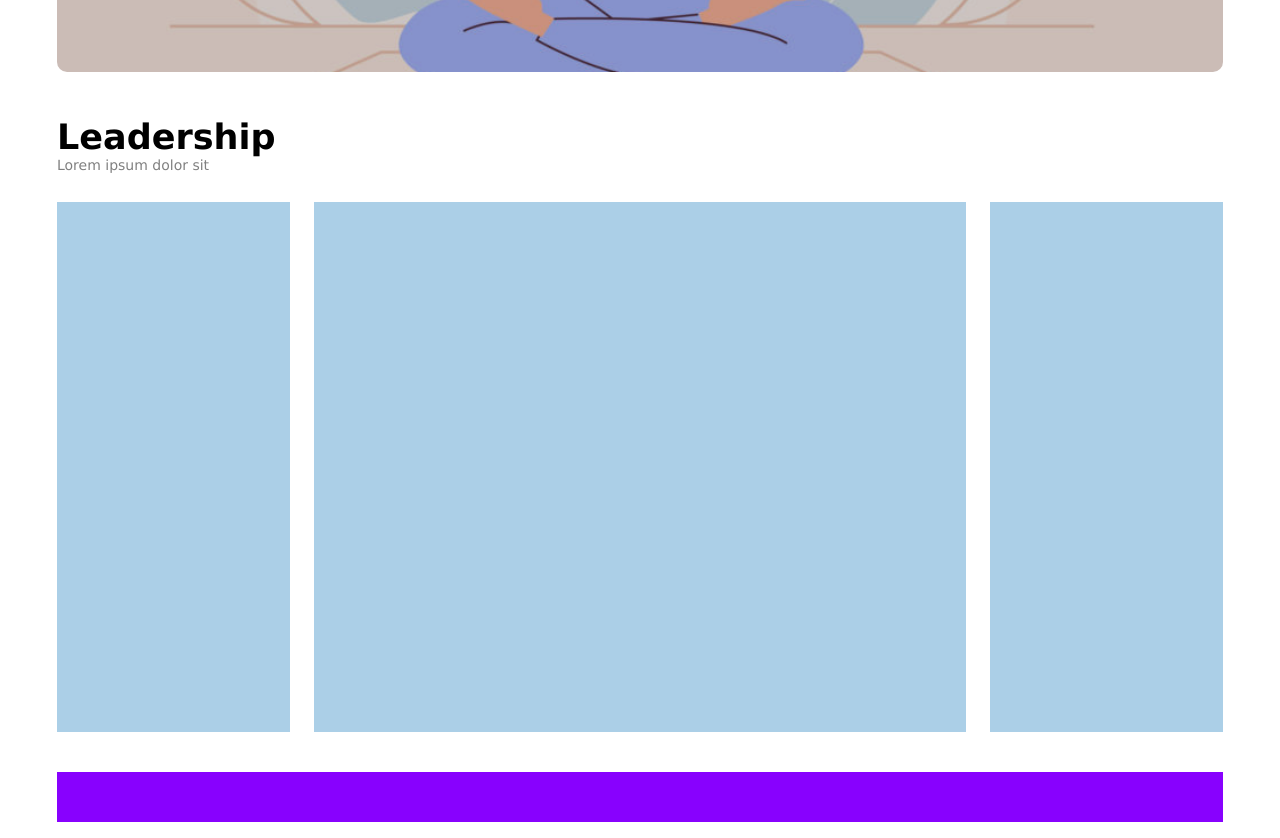
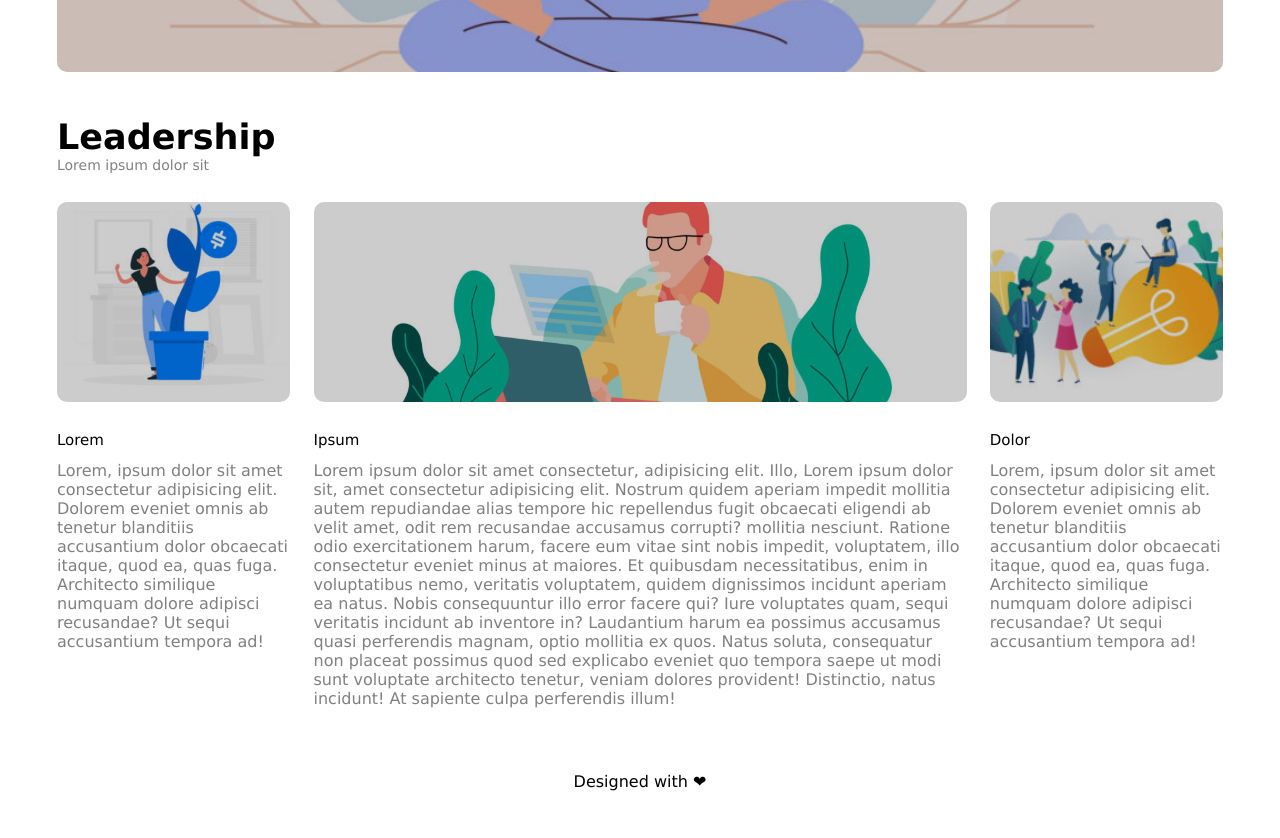
Before and after one commit to nehabht/htmlcss-wp, a plain HTML site: page index.html in a window 1280 px wide. Shown: the part 614-1452 px from the top of the page. Drawn offline with Linux system fonts and the light colour scheme.

Commit message:
commit main and footer

```diff
--- a/css/style.css
+++ b/css/style.css
@@ -3,14 +3,6 @@
     padding: 0;
     box-sizing: border-box;
 }
-
-/* palette
-blue: #0086FF;
-purple: #8801FE;
-lightblue: #ABCFE7;
-yellow: #E1D67A;
-pink: #E579E6;
- */
 
 
 /********** body  */
@@ -18,6 +10,7 @@ body{
     width: 1198px;
     margin: auto;
     padding: 16px;
+    color: grey ;
     font-family: Verdana, Geneva, Tahoma, sans-serif;
 }
 
@@ -113,29 +106,63 @@ body{
     width: 20%;
     height: 530px;
     float: left;
-    background-color: #ABCFE7;
+    /* background-color: #ABCFE7; */
     margin: 20px 0;
 
+}
+
+.sidebar > img{
+    filter: brightness(0.8);
+    width: 233px;
+    height: 200px;
+    object-fit: cover;
+    border-radius: 10px;
 }
 
 .content{
     width: 56%;
     height: 530px;
     float: left;
-    background-color: #ABCFE7;
+    /* background-color: #ABCFE7; */
     margin: 20px 2%;
 }
+
+.content > img{
+    filter: brightness(0.8);
+    width: 653px;
+    height: 200px;
+    object-fit: cover;
+    border-radius: 10px;
+
+}
+
+.colonne > .title {
+    width: 200px;
+    height: 55px;
+    float: left;
+    color: black;
+    font-size: 15px;
+    font-weight: inherit;
+    padding-top: 25px;
+}
+
+.content .title{
+    width: 606px;
+    height: 55px;
+    float: left;
+    color: black;
+    font-size: 15px;
+    font-weight: inherit;
+    padding-top: 25px;
+
+}
+
 
 /********* footer  */
 
 .site_footer{
     height: 50px;
-    background-color: #8801FE;
+    text-align: center;
+    color: black;
+
 }
-
-
-/* .clearfix::after{
-    content: "";
-    display: table;
-    clear:both;
-} */
--- a/index.html
+++ b/index.html
@@ -40,7 +40,7 @@
 
         </div>
 
-        <div class="bluebox clearfix">
+        <div class="bluebox">
             <div class="bluerow">
                 <span class="leadership">
                     Leadership
@@ -49,9 +49,39 @@
 
             </div>
             <div>
-                <aside class="sidebar"></aside>
-                <section class="content"></section>
-                <aside class="sidebar"></aside>
+                <aside class="sidebar">
+                    <img src="./img/img-1.jpg" alt="">
+                    <div class="colonne">
+                        <span class="title">
+                            Lorem
+                        </span>
+                        <span>Lorem, ipsum dolor sit amet consectetur adipisicing elit. Dolorem eveniet omnis ab tenetur blanditiis accusantium dolor obcaecati itaque, quod ea, quas fuga. Architecto similique numquam dolore adipisci recusandae? Ut sequi accusantium tempora ad! </span>
+
+                    </div>
+
+                </aside>
+                <section class="content">
+                    <img src="./img/banner-2.jpg" alt="">
+                    <div class="colonne">
+                        <span class="title">
+                            Ipsum
+                        </span>
+                        <span>Lorem ipsum dolor sit amet consectetur, adipisicing elit. Illo, Lorem ipsum dolor sit, amet consectetur adipisicing elit. Nostrum quidem aperiam impedit mollitia autem repudiandae alias tempore hic repellendus fugit obcaecati eligendi ab velit amet, odit rem recusandae accusamus corrupti? mollitia nesciunt. Ratione odio exercitationem harum, facere eum vitae sint nobis impedit, voluptatem, illo consectetur eveniet minus at maiores. Et quibusdam necessitatibus, enim in voluptatibus nemo, veritatis voluptatem, quidem dignissimos incidunt aperiam ea natus. Nobis consequuntur illo error facere qui? Iure voluptates quam, sequi veritatis incidunt ab inventore in? Laudantium harum ea possimus accusamus quasi perferendis magnam, optio mollitia ex quos. Natus soluta, consequatur non placeat possimus quod sed explicabo eveniet quo tempora saepe ut modi sunt voluptate architecto tenetur, veniam dolores provident! Distinctio, natus incidunt! At sapiente culpa perferendis illum!</span>
+                    </div>
+
+                </section>
+
+                <aside class="sidebar">
+                    <img src="./img/img-3.jpg" alt="">
+                    <div class="colonne">
+                        <span class="title">
+                            Dolor
+                        </span>
+                        <span>Lorem, ipsum dolor sit amet consectetur adipisicing elit. Dolorem eveniet omnis ab tenetur blanditiis accusantium dolor obcaecati itaque, quod ea, quas fuga. Architecto similique numquam dolore adipisci recusandae? Ut sequi accusantium tempora ad! </span>
+
+                    </div>
+
+                </aside>
             </div>
         </div>
 
@@ -60,6 +90,7 @@
 
     <!-- site footer -->
     <div class="site_footer">
+        Designed with &#x2764;
 
     </div>
 
```
Also changed, not shown: 1 other file.
